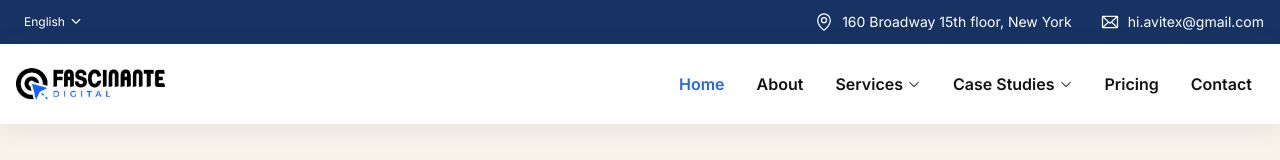
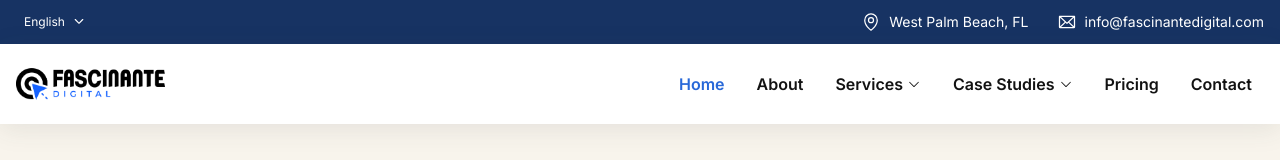
Before and after one commit to alexanderovie/fascinante-web, a Next.js app: page / in a window 1280 px wide. Shown: the top 160 px of the page. Built offline with nearby package versions, Linux system fonts and the light colour scheme.

Commit message:
Add missing MenuOne component

```diff
--- a/src/components/Header/TopNav/TopNavTwo.tsx
+++ b/src/components/Header/TopNav/TopNavTwo.tsx
@@ -11,24 +11,22 @@ const TopNavTwo = () => {
                     <div className="select-block relative">
                         <select className="border-none outline-none bg-dark-blue text-white p-2 caption2">
                             <option value="English">English</option>
-                            <option value="France">France</option>
-                            <option value="Espana">Espana</option>
+                            <option value="Español">Español</option>
                         </select>
                         <Icon.CaretDown weight="bold" className="text-xs text-white icon -right-2" />
                     </div>
                     <div className="right-block flex items-center">
                         <div className="location flex items-center max-lg:hidden">
-                            <i className="ph-light ph-map-pin text-white fs-20"></i>
                             <Icon.MapPin className="text-white text-xl" />
-                            <span className="ml-2 caption1 text-white">160 Broadway 15th floor, New York</span>
+                            <span className="ml-2 caption1 text-white">West Palm Beach, FL</span>
                         </div>
                         <div className="mail lg:ml-7 flex items-center">
                             <Icon.Envelope className="text-white text-xl" />
-                            <span className="ml-2 caption1 text-white">hi.avitex@gmail.com</span>
+                            <span className="ml-2 caption1 text-white">info@fascinantedigital.com</span>
                         </div>
                     </div>
                 </div>
-            </div >
+            </div>
         </>
     )
 }
```
